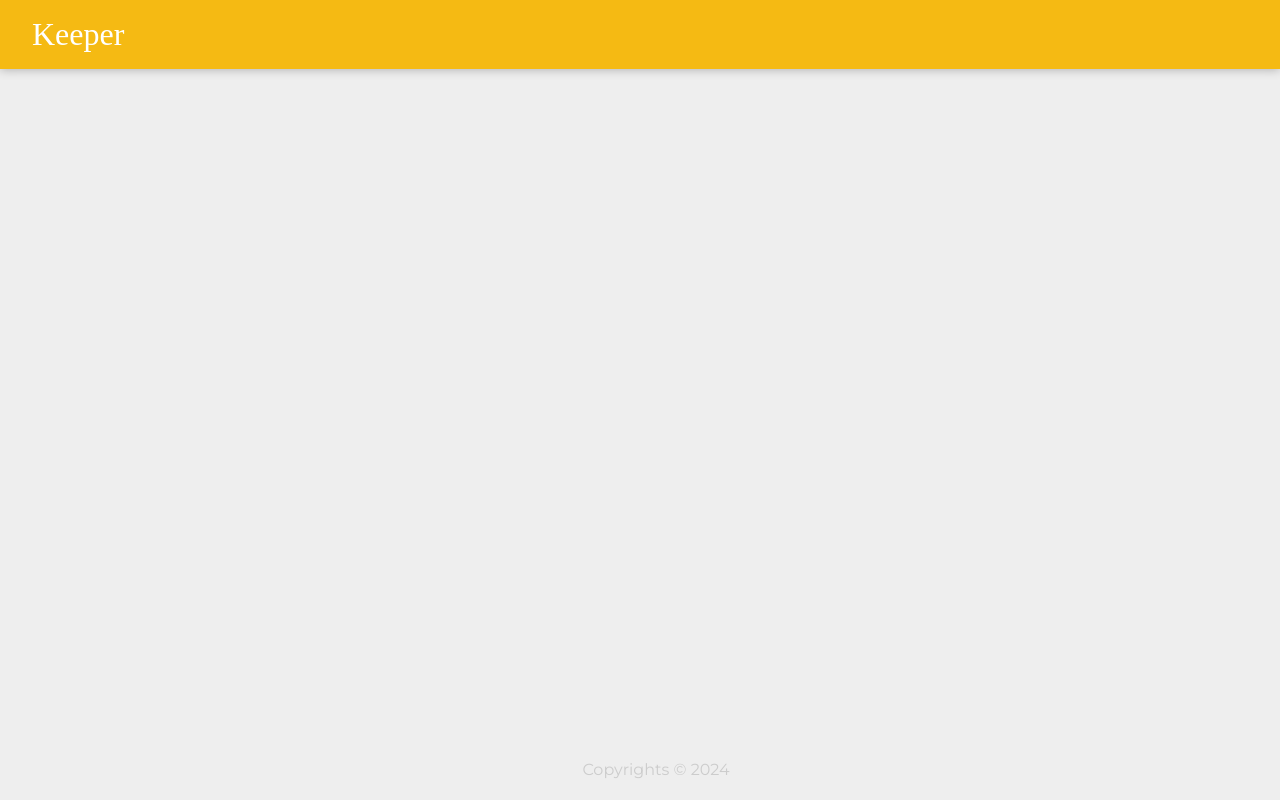
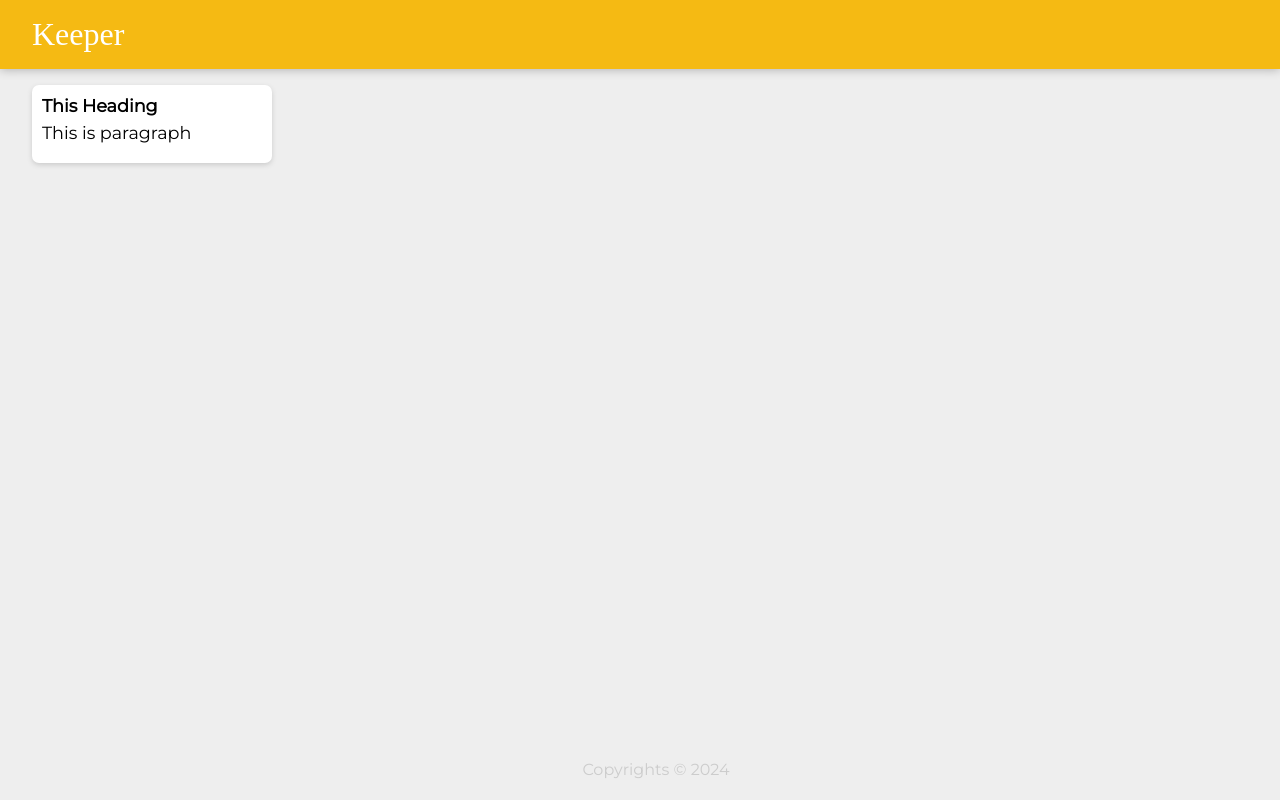
Before and after one commit to parimala-06/Keeper-App, a React (Create React App) app: page / in a window 1280 px wide. Built offline with nearby package versions, Linux system fonts and the light colour scheme; a web font is replaced by a local one.

Commit message:
Added Note

```diff
--- a/src/components/App.jsx
+++ b/src/components/App.jsx
@@ -1,11 +1,13 @@
 import React from "react";
 import Header from "./Header";
 import Footer from "./Footer";
+import Note from "./Note";
 
 function App(){
     return(
         <div>
             <Header />
+            <Note />
             <Footer />
         </div>
     );
--- a/src/components/Note.jsx
+++ b/src/components/Note.jsx
@@ -0,0 +1,13 @@
+import React from "react";
+
+
+function Note() {
+    return(
+        <div className="note">
+            <h1>This Heading</h1>
+            <p>This is paragraph</p>
+        </div>
+    );
+}
+
+export default Note;
```
